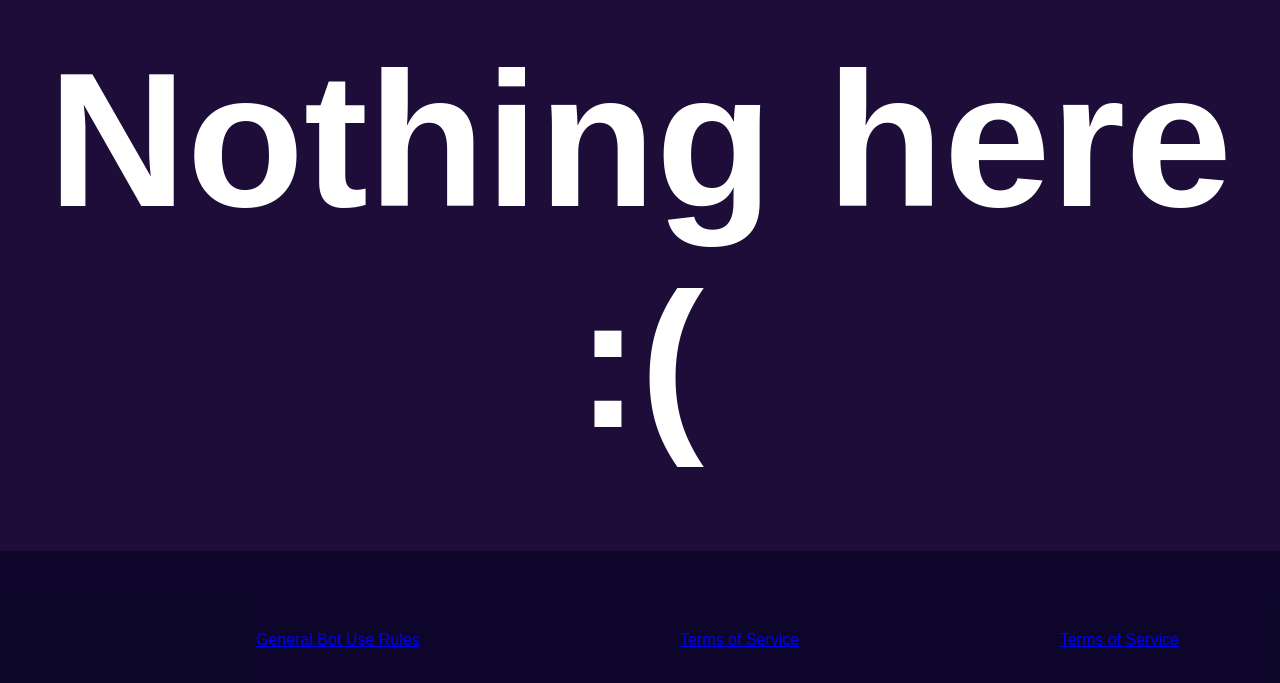
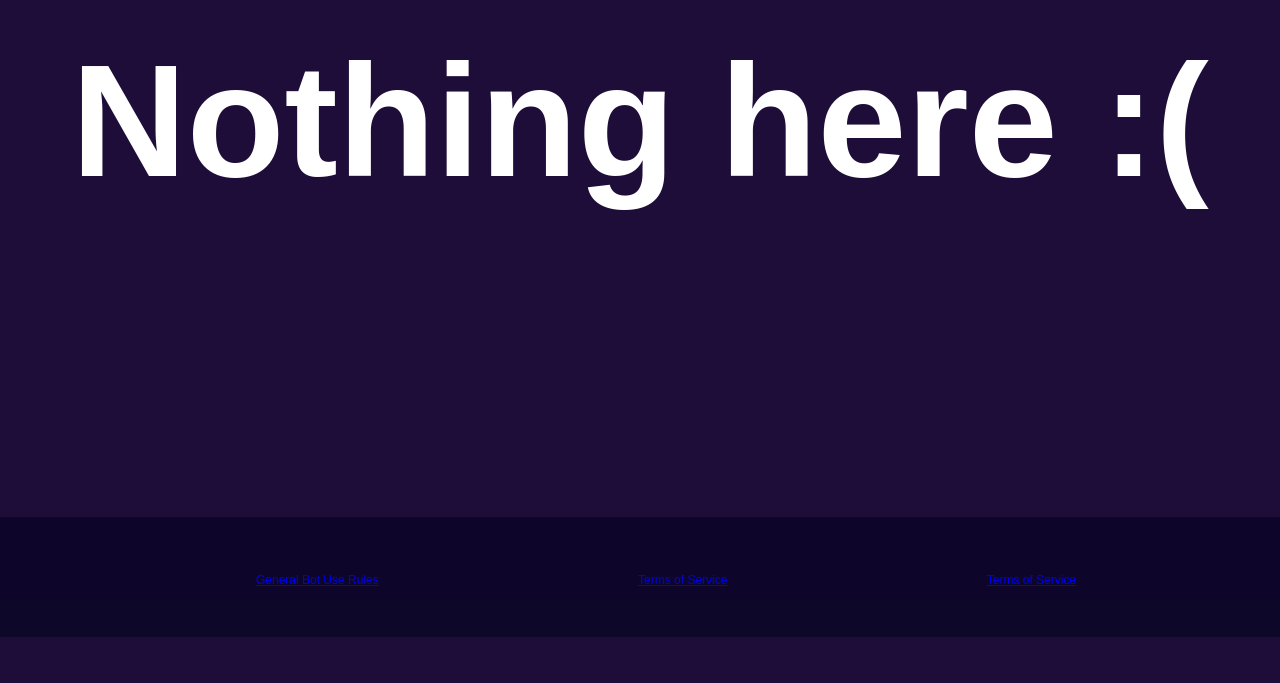
Before and after one commit to Knot-Bot/knot.bot, a plain HTML site: page index.html in a window 1280 px wide. Shown: the part 163-846 px from the top of the page. After the commit the page ends 800 px from the top, so only its background shows below. Drawn offline with Linux system fonts and the light colour scheme.

Commit message:
changed some css

```diff
--- a/css/styles.css
+++ b/css/styles.css
@@ -1,7 +1,7 @@
 * {
     font-family: Arial, Helvetica, sans-serif;
-    margin: 0em;
-    padding: 0em;
+    margin: 0vh;
+    padding: 0vh;
 }
 
 body {
@@ -13,7 +13,7 @@ body {
 }
 
 .home-font {
-    font-size: 12em;
+    font-size: 20vh;
     text-align: center;
     margin-top: 15%;
 }
@@ -49,14 +49,14 @@ body {
 
 #footer {
     background-color: rgba(2, 3, 32, 0.575);
-    height: 10em;
-    font-size: 1em;
+    height: 15vh;
+    font-size: 1.5vh;
     margin-top: auto;
     /* text-align: center; */
 }
 
 .footer-text {
     position: relative;
-    top: 5em;
+    top: 7vh;
     margin-left: 20%;
 }
```
